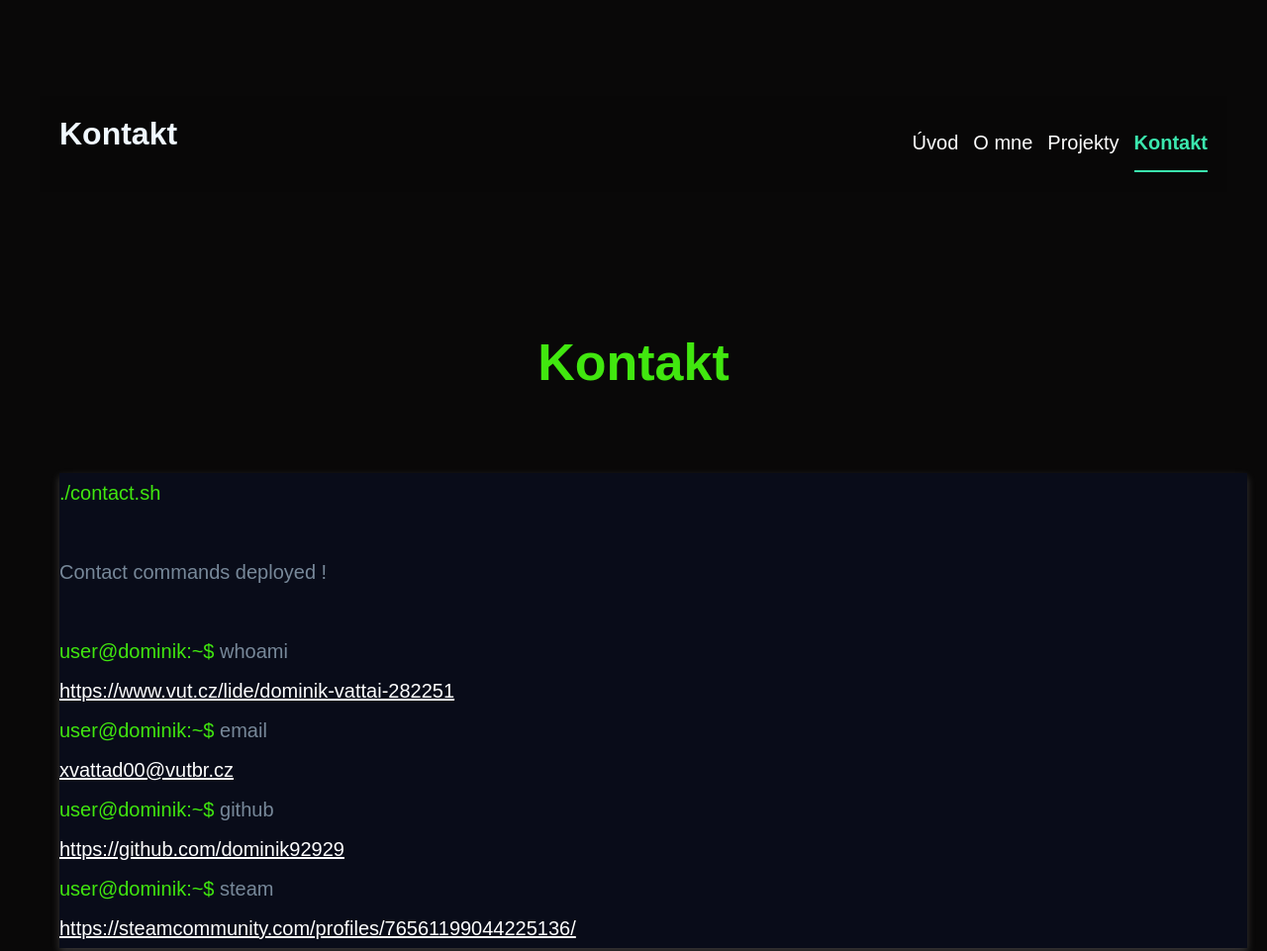
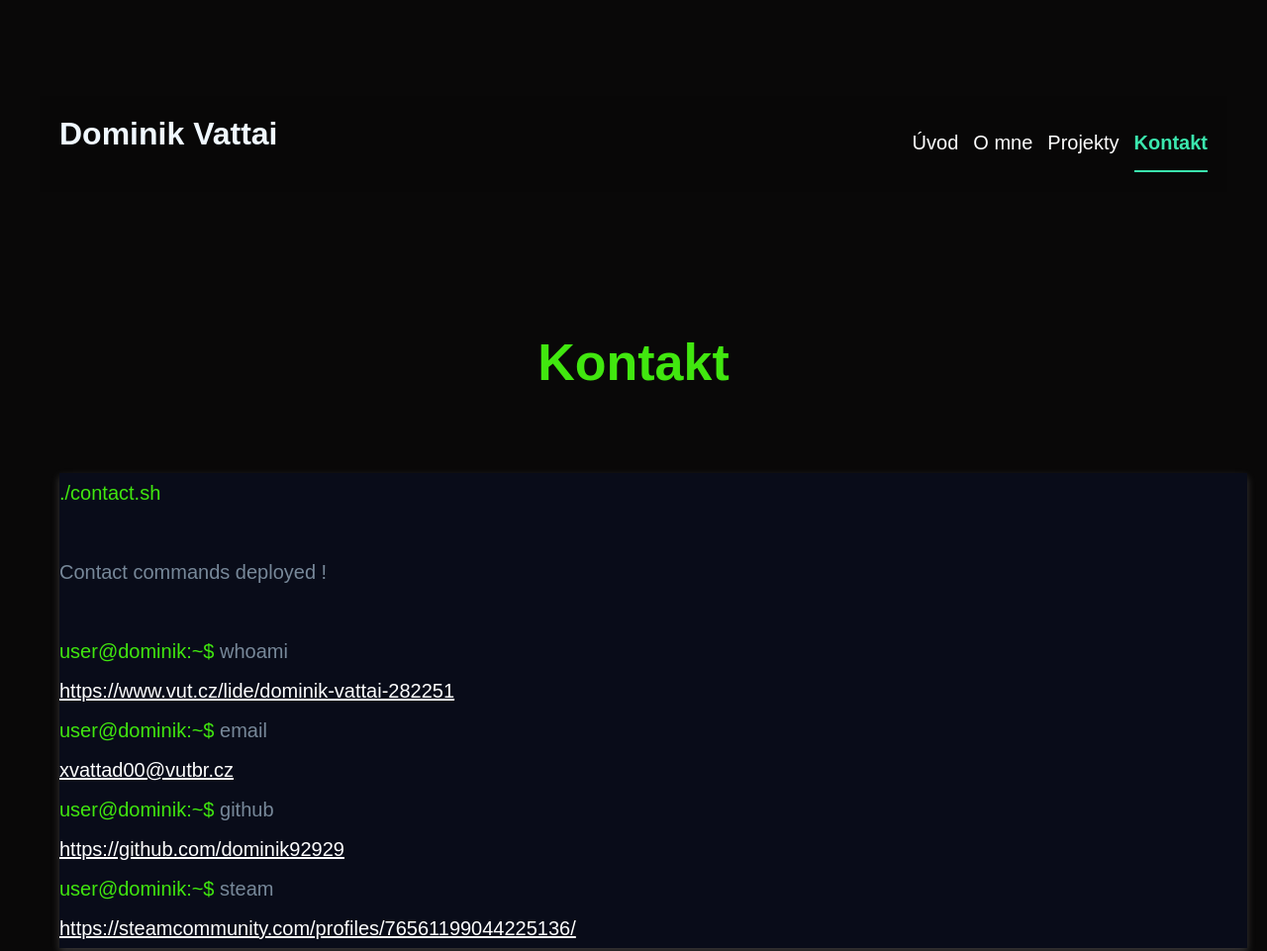
Before and after one commit to dominik92929/itw_projekt_2, a plain HTML site: page contact.html in a window 1280 px wide. Shown: the top 961 px of the page at 99% size. Drawn offline with nearby package versions, Linux system fonts and the light colour scheme; a web font is replaced by a local one.

Commit message:
Update contact.html

```diff
--- a/contact.html
+++ b/contact.html
@@ -13,9 +13,9 @@
     <body>
 
         <header id= "navbar">
-            <div id = "name">
-                <h1>Kontakt</h1>
-            </div>
+            <div id="name">
+    <a href="https://dominik92929.github.io/itw_projekt_2/"><h1>Dominik Vattai</h1></a>
+</div>
 
         <nav>
             <ul>
```
